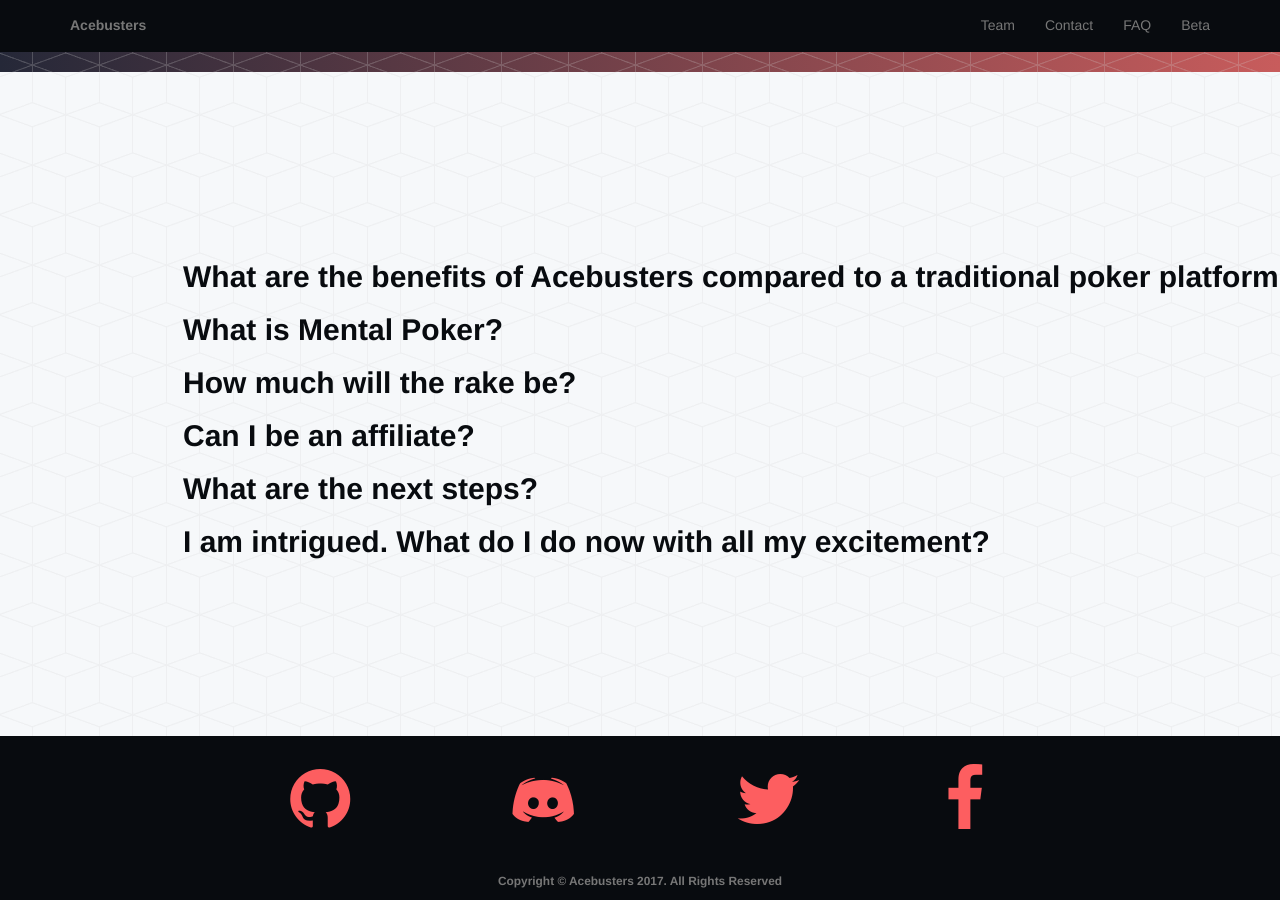
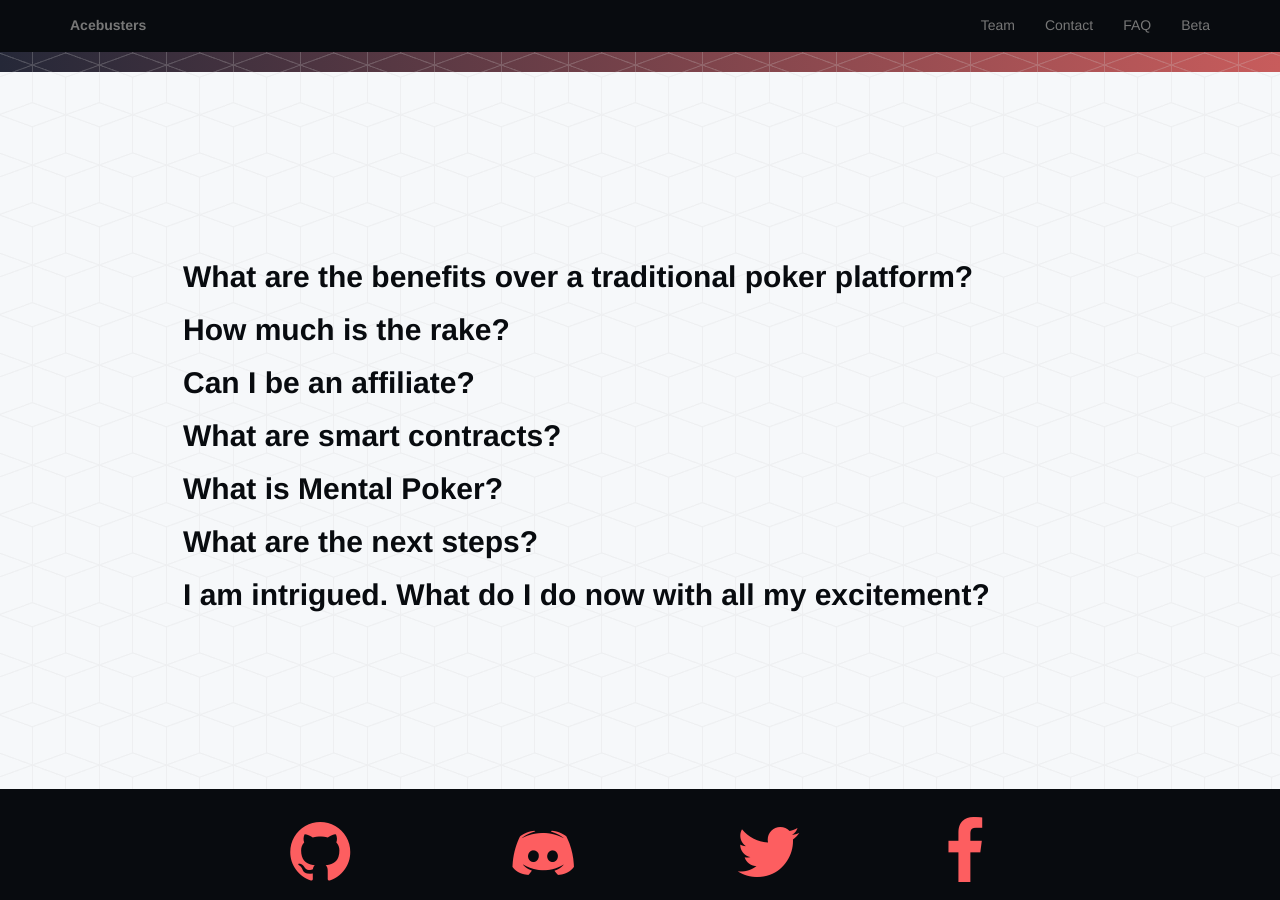
Before and after one commit to acebusters/acebusters-website, a Jekyll site: the page built from faq.md, in a window 1280 px wide and 900 px high, scrolled down 348 px. Built offline with Jekyll 4.4.1, drawn with Linux system fonts in a browser that asks for light colours.

Commit message:
more wording

```diff
--- a/_layouts/default.html
+++ b/_layouts/default.html
@@ -98,7 +98,7 @@
                             <a href="https://github.com/acebusters" target="_blank"><i class="fa fa-github"></i></a>
                         </li>
                         <li class="footer-item">
-                            <a href="https://discord.gg/JPDvzc8" target="_blank"><i class="icon-discord"></i></a>
+                            <a href="https://discord.gg/7PesDTZ" target="_blank"><i class="icon-discord"></i></a>
                         </li>
                         <li class="footer-item">
                             <a href="https://twitter.com/ace_busters" target="_blank"><i class="fa fa-twitter"></i></a>
--- a/faq.md
+++ b/faq.md
@@ -2,7 +2,7 @@
 layout: faq
 ---
 <h2 role="button" data-toggle="collapse" href="#faq1" aria-expanded="false" aria-controls="faq1" class="faq-header">
-        What are the benefits of Acebusters compared to a traditional poker platform?
+        What are the benefits over a traditional poker platform?
 </h2>
 <div class="collapse" id="faq1">
     <p class="lead">
@@ -13,22 +13,10 @@ layout: faq
 
 </div>
 
-<h2 role="button" data-toggle="collapse" href="#faq2" aria-expanded="false" aria-controls="faq2" class="faq-header">
-        What is Mental Poker?
-</h2>
-<div class="collapse" id="faq2">
-    <p class="lead">
 
-        <br/>
-        The Mental Poker Protocol is a technology which allows players in a peer to peer network a guaranteed fairly shuffled game as well as the certainty that no one can peek at your cards. Remember the Ultimate-Bet super user scandal? This is a thing of the past.
-<!--         <br/>
-        You want to stake a player or buy a share in a tournament but you are uncertain whether the other party can be trusted and not run with the money at some point? Smart contracts can assure that you can always retrieve your share from the person you staked.     -->
-    </p>
-
-</div>
 
 <h2 role="button" data-toggle="collapse" href="#faq3" aria-expanded="false" aria-controls="faq3" class="faq-header">
-    How much will the rake be?
+    How much is the rake?
 </h2>
 <div class="collapse" id="faq3">
     <p class="lead">
@@ -36,14 +24,37 @@ layout: faq
     </p>
 </div>
 
+<h2 role="button" data-toggle="collapse" href="#faq7" aria-expanded="false" aria-controls="faq7" class="faq-header">
+        Can I be an affiliate?
+</h2>
+<div class="collapse" id="faq7">
+    <p class="lead">
+        Anyone can be an affiliate. Once you sign up you will get a referral code which you can send to your friends and peers. You will earn the lion's share of their produced rake.
+    </p>
+</div>
+
+<h2 role="button" data-toggle="collapse" href="#faq4" aria-expanded="false" aria-controls="faq4" class="faq-header">
+        What are smart contracts?
+</h2>
+<div class="collapse" id="faq4">
+    <p class="lead">
+        A smart contract is a piece of code running on the Ethereum blockchain.
+        <br>
+        Assume you want to stake another player or buy a share in a tournament but you are uncertain whether the other party can be trusted. Smart contracts can ensure that you will always be able to retrieve your share from the person you staked.
+    </p>
+</div>
+
+
 <h2 role="button" data-toggle="collapse" href="#faq2" aria-expanded="false" aria-controls="faq2" class="faq-header">
-        Can I be an affiliate?
+        What is Mental Poker?
 </h2>
 <div class="collapse" id="faq2">
     <p class="lead">
-        Everybody can be an affiliate. Once you sign up you will get a referral code which you can send to your friends and peers. You will earn the lion's share of their produced rake.
+        The Mental Poker Protocol is a technology which allows players in a peer to peer network a guaranteed fairly shuffled game as well as the certainty that no one can peek at your cards. Remember the Ultimate-Bet super user scandal? This is a thing of the past.
     </p>
+
 </div>
+
 
 
 <h2 role="button" data-toggle="collapse" href="#faq8" aria-expanded="false" aria-controls="faq8" class="faq-header">
--- a/index.html
+++ b/index.html
@@ -156,7 +156,7 @@ newsletter_sign_up: Thank you! Please check your e-mail to confirm your subscrip
                                 <div class="cd-timeline-img cd-picture">
                                 </div>
                                 <div class="cd-timeline-content">
-                                    <h2>Inception! Started hacking</h2>
+                                    <h2>Inception, started hacking!</h2>
                                     <span class="cd-date">Jan 2017</span>
                                     <p>
                                         We decided to go all-in to make this happen. Total dedication to the project.
```
